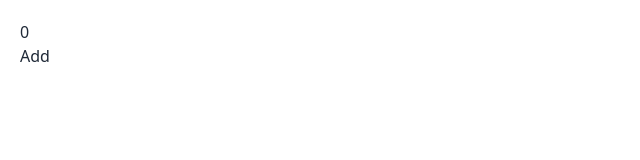
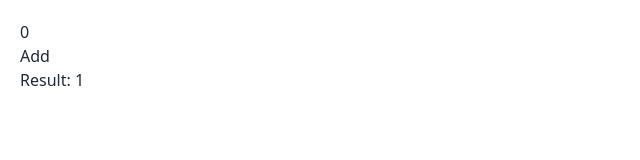
Before and after one commit to galihroswandi/learn-vuejs, a Vue app: page / in a window 1280 px wide. Shown: the top 160 px of the page, without its empty margins (0-640 px from the left). Built offline with nearby package versions, Linux system fonts and the light colour scheme.

Commit message:
feat: Video 6 Computed (#36)

```diff
--- a/src/App.vue
+++ b/src/App.vue
@@ -2,11 +2,13 @@
   <div class="p-5">
     <h4>{{ nilai }}</h4>
     <button @click="add">Add</button>
+
+    <h4>Result: {{ result }}</h4>
   </div>
 </template>
 
 <script>
-import { ref, reactive, toRefs } from "vue";
+import { ref, reactive, toRefs, computed } from "vue";
 
 export default {
   setup() {
@@ -14,11 +16,15 @@ export default {
       nilai: 0,
     });
 
+    const addNum = ref(1);
+
+    const result = computed(() => count.nilai + addNum.value);
+
     const add = () => {
       count.nilai++;
     };
 
-    return { ...toRefs(count), add };
+    return { ...toRefs(count), add, result };
   },
 };
 </script>
```
